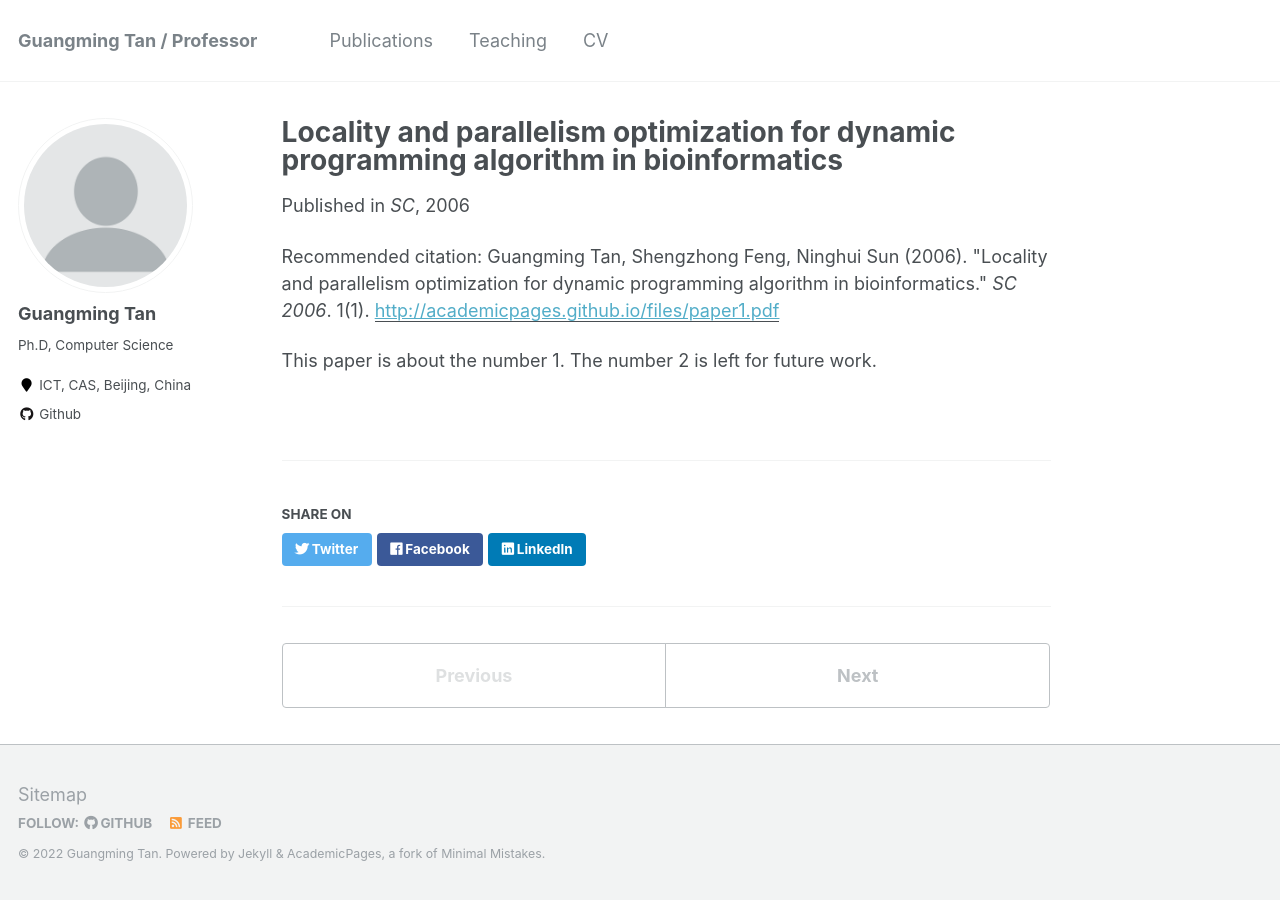
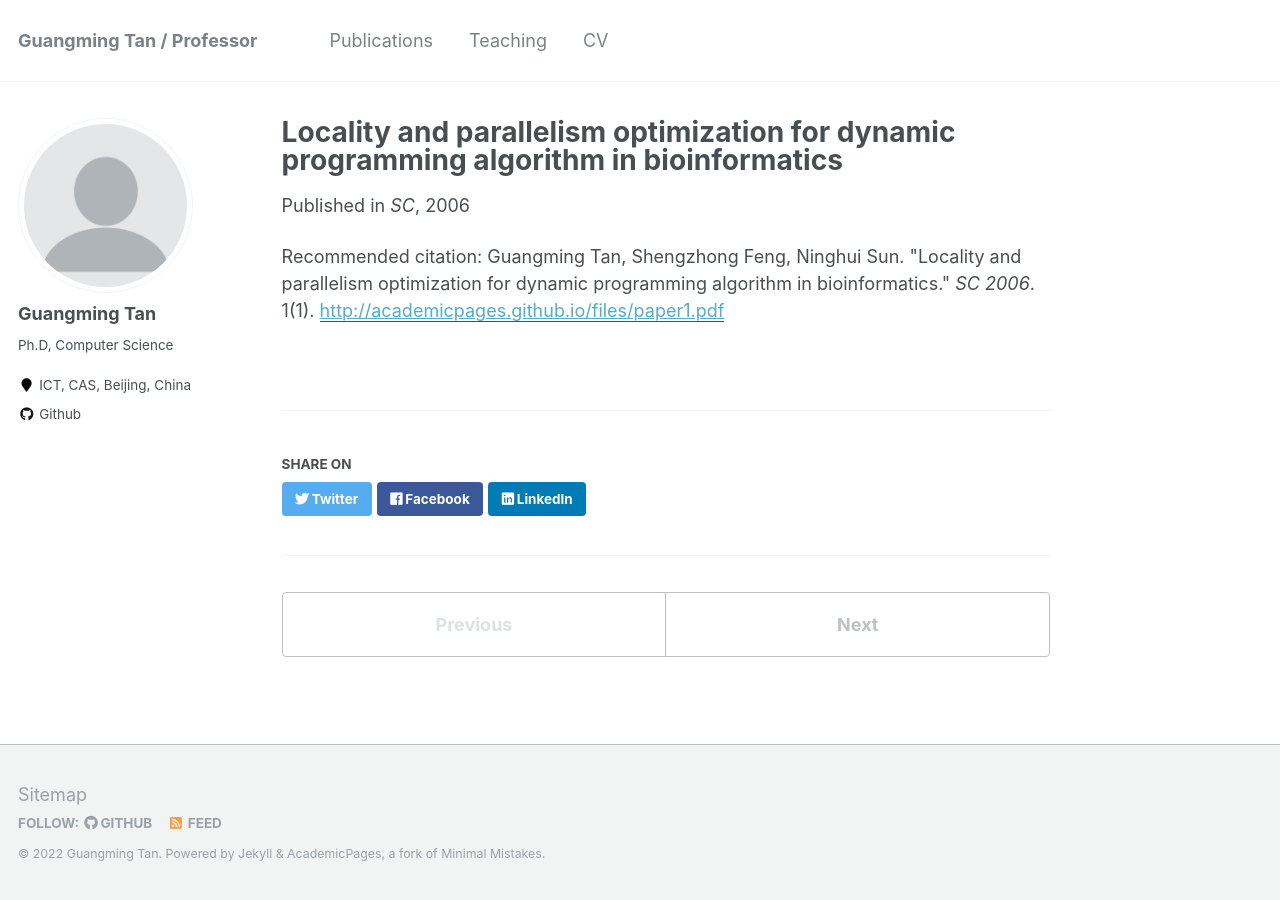
Before and after one commit to TanNiu/TanNiu.github.io, a Jekyll site: the page built from _publications/2006-11-15-SC.md, in a window 1280 px wide. Built offline with Jekyll 4.4.1, drawn with Linux system fonts in a browser that asks for light colours.

Commit message:
side-wide change

```diff
--- a/_publications/2006-11-15-SC.md
+++ b/_publications/2006-11-15-SC.md
@@ -6,6 +6,5 @@ excerpt:
 date: 2006-11-15
 venue: 'SC'
 paperurl: 'http://academicpages.github.io/files/paper1.pdf'
-citation: 'Guangming Tan, Shengzhong Feng, Ninghui Sun (2006). &quot;Locality and parallelism optimization for dynamic programming algorithm in bioinformatics.&quot; <i>SC 2006</i>. 1(1).'
+citation: 'Guangming Tan, Shengzhong Feng, Ninghui Sun. &quot;Locality and parallelism optimization for dynamic programming algorithm in bioinformatics.&quot; <i>SC 2006</i>. 1(1).'
 ---
-This paper is about the number 1. The number 2 is left for future work.
```
